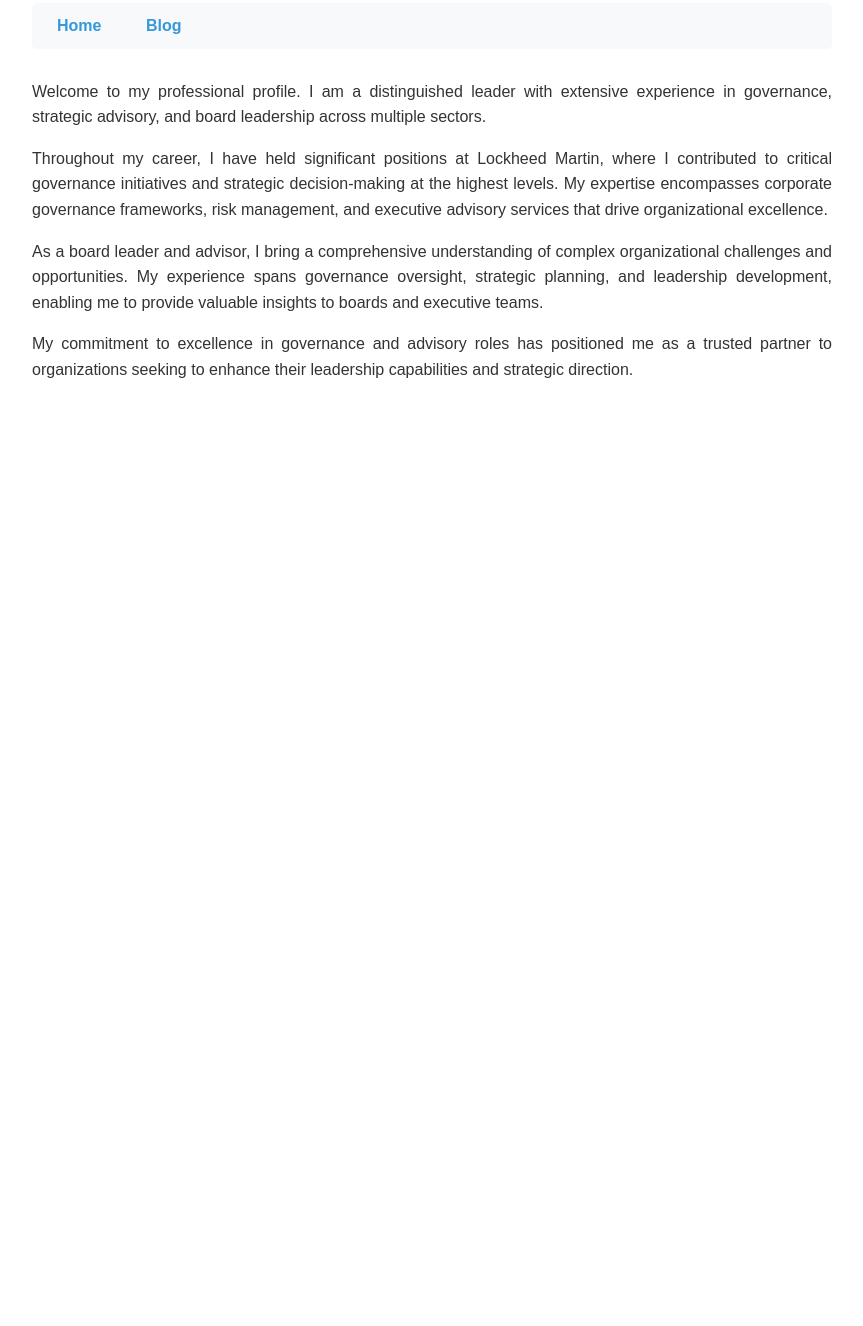
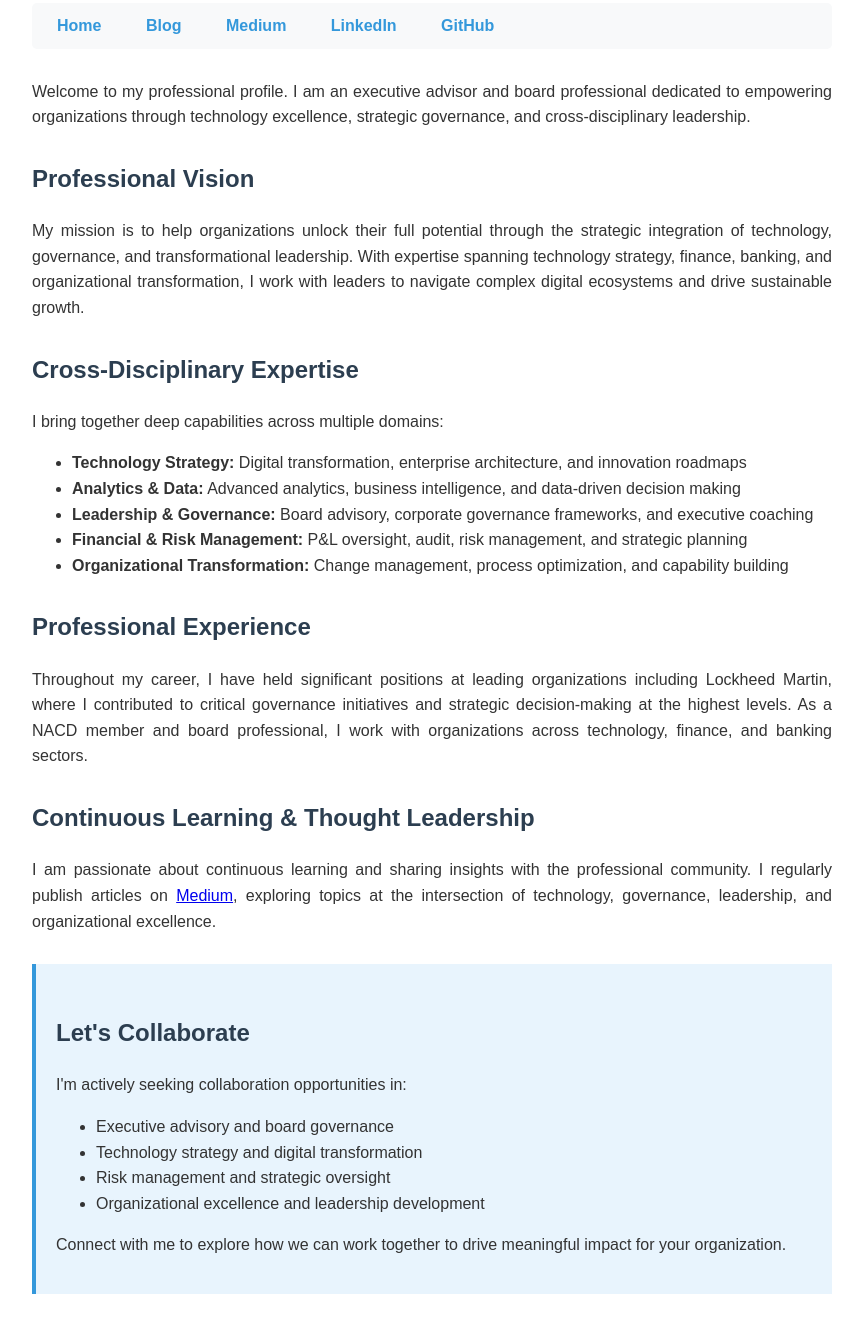
Before and after one commit to JacobJkahn/jacobjkahn.github.io, a plain HTML site: page index.html in a window 1280 px wide. Shown: the part 174-1500 px from the top of the page, without its empty margins (208-1071 px from the left). Before the commit the page ends 800 px from the top, so only its background shows below. Drawn offline with Linux system fonts and the light colour scheme.

Commit message:
Enhance professional branding with comprehensive vision and collaboration sections
Updated professional profile content and added new sections.

```diff
--- a/index.html
+++ b/index.html
@@ -17,6 +17,10 @@
             color: #2c3e50;
             border-bottom: 3px solid #3498db;
             padding-bottom: 10px;
+        }
+        h2 {
+            color: #2c3e50;
+            margin-top: 30px;
         }
         .bio {
             margin-top: 30px;
@@ -38,6 +42,15 @@
         nav a:hover {
             text-decoration: underline;
         }
+        .cta {
+            background-color: #e8f4fd;
+            padding: 20px;
+            border-left: 4px solid #3498db;
+            margin-top: 30px;
+        }
+        ul {
+            margin: 10px 0;
+        }
     </style>
 </head>
 <body>
@@ -46,16 +59,44 @@
     <nav>
         <a href="/">Home</a>
         <a href="/blog.html">Blog</a>
+        <a href="https://medium.com/@jacobjkahnri" target="_blank">Medium</a>
+        <a href="https://www.linkedin.com/in/jacobjkahn" target="_blank">LinkedIn</a>
+        <a href="https://github.com/JacobJkahn" target="_blank">GitHub</a>
     </nav>
 
     <div class="bio">
-        <p>Welcome to my professional profile. I am a distinguished leader with extensive experience in governance, strategic advisory, and board leadership across multiple sectors.</p>
+        <p>Welcome to my professional profile. I am an executive advisor and board professional dedicated to empowering organizations through technology excellence, strategic governance, and cross-disciplinary leadership.</p>
 
-        <p>Throughout my career, I have held significant positions at Lockheed Martin, where I contributed to critical governance initiatives and strategic decision-making at the highest levels. My expertise encompasses corporate governance frameworks, risk management, and executive advisory services that drive organizational excellence.</p>
+        <h2>Professional Vision</h2>
+        <p>My mission is to help organizations unlock their full potential through the strategic integration of technology, governance, and transformational leadership. With expertise spanning technology strategy, finance, banking, and organizational transformation, I work with leaders to navigate complex digital ecosystems and drive sustainable growth.</p>
 
-        <p>As a board leader and advisor, I bring a comprehensive understanding of complex organizational challenges and opportunities. My experience spans governance oversight, strategic planning, and leadership development, enabling me to provide valuable insights to boards and executive teams.</p>
+        <h2>Cross-Disciplinary Expertise</h2>
+        <p>I bring together deep capabilities across multiple domains:</p>
+        <ul>
+            <li><strong>Technology Strategy:</strong> Digital transformation, enterprise architecture, and innovation roadmaps</li>
+            <li><strong>Analytics & Data:</strong> Advanced analytics, business intelligence, and data-driven decision making</li>
+            <li><strong>Leadership & Governance:</strong> Board advisory, corporate governance frameworks, and executive coaching</li>
+            <li><strong>Financial & Risk Management:</strong> P&L oversight, audit, risk management, and strategic planning</li>
+            <li><strong>Organizational Transformation:</strong> Change management, process optimization, and capability building</li>
+        </ul>
 
-        <p>My commitment to excellence in governance and advisory roles has positioned me as a trusted partner to organizations seeking to enhance their leadership capabilities and strategic direction.</p>
+        <h2>Professional Experience</h2>
+        <p>Throughout my career, I have held significant positions at leading organizations including Lockheed Martin, where I contributed to critical governance initiatives and strategic decision-making at the highest levels. As a NACD member and board professional, I work with organizations across technology, finance, and banking sectors.</p>
+
+        <h2>Continuous Learning & Thought Leadership</h2>
+        <p>I am passionate about continuous learning and sharing insights with the professional community. I regularly publish articles on <a href="https://medium.com/@jacobjkahnri" target="_blank">Medium</a>, exploring topics at the intersection of technology, governance, leadership, and organizational excellence.</p>
+
+        <div class="cta">
+            <h2>Let's Collaborate</h2>
+            <p>I'm actively seeking collaboration opportunities in:</p>
+            <ul>
+                <li>Executive advisory and board governance</li>
+                <li>Technology strategy and digital transformation</li>
+                <li>Risk management and strategic oversight</li>
+                <li>Organizational excellence and leadership development</li>
+            </ul>
+            <p>Connect with me to explore how we can work together to drive meaningful impact for your organization.</p>
+        </div>
     </div>
 </body>
 </html>
```
